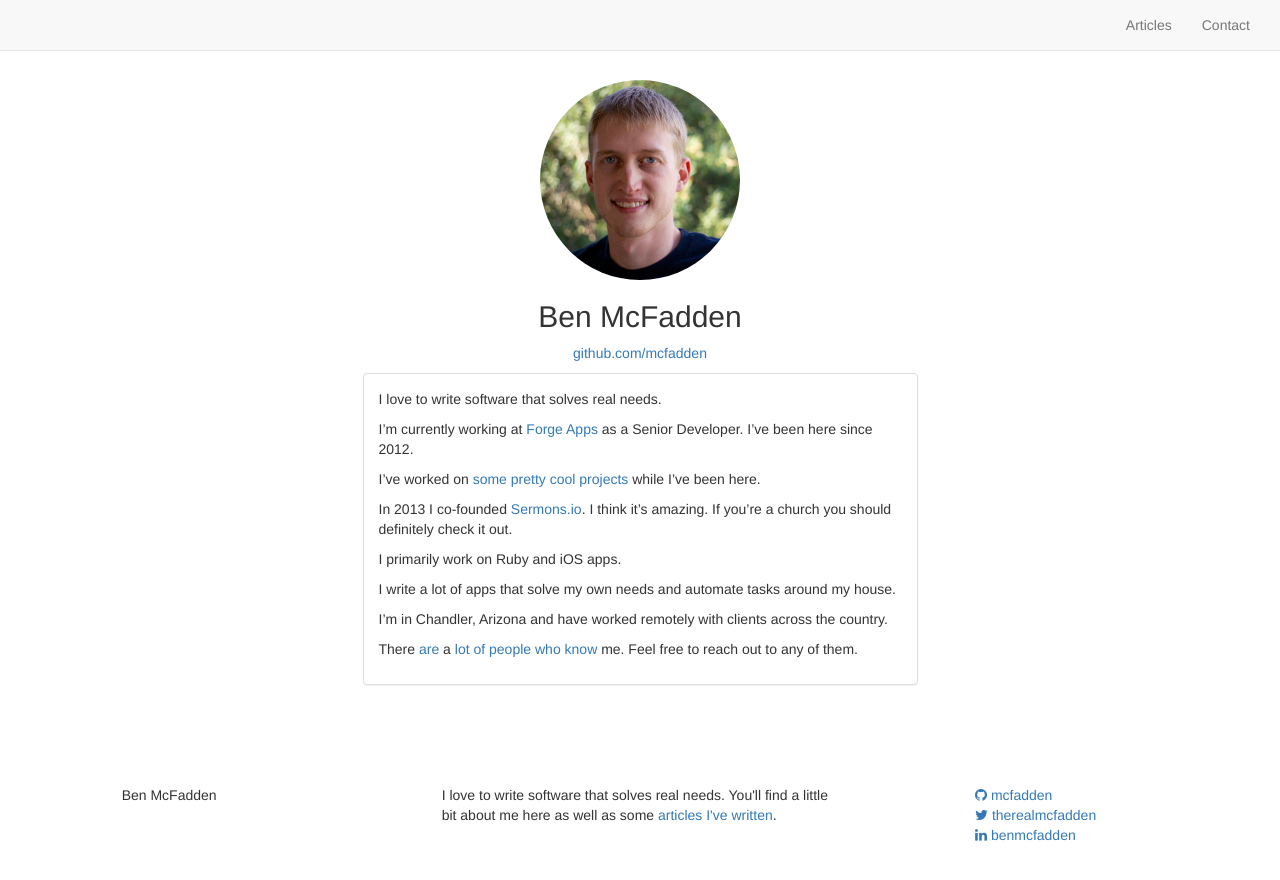
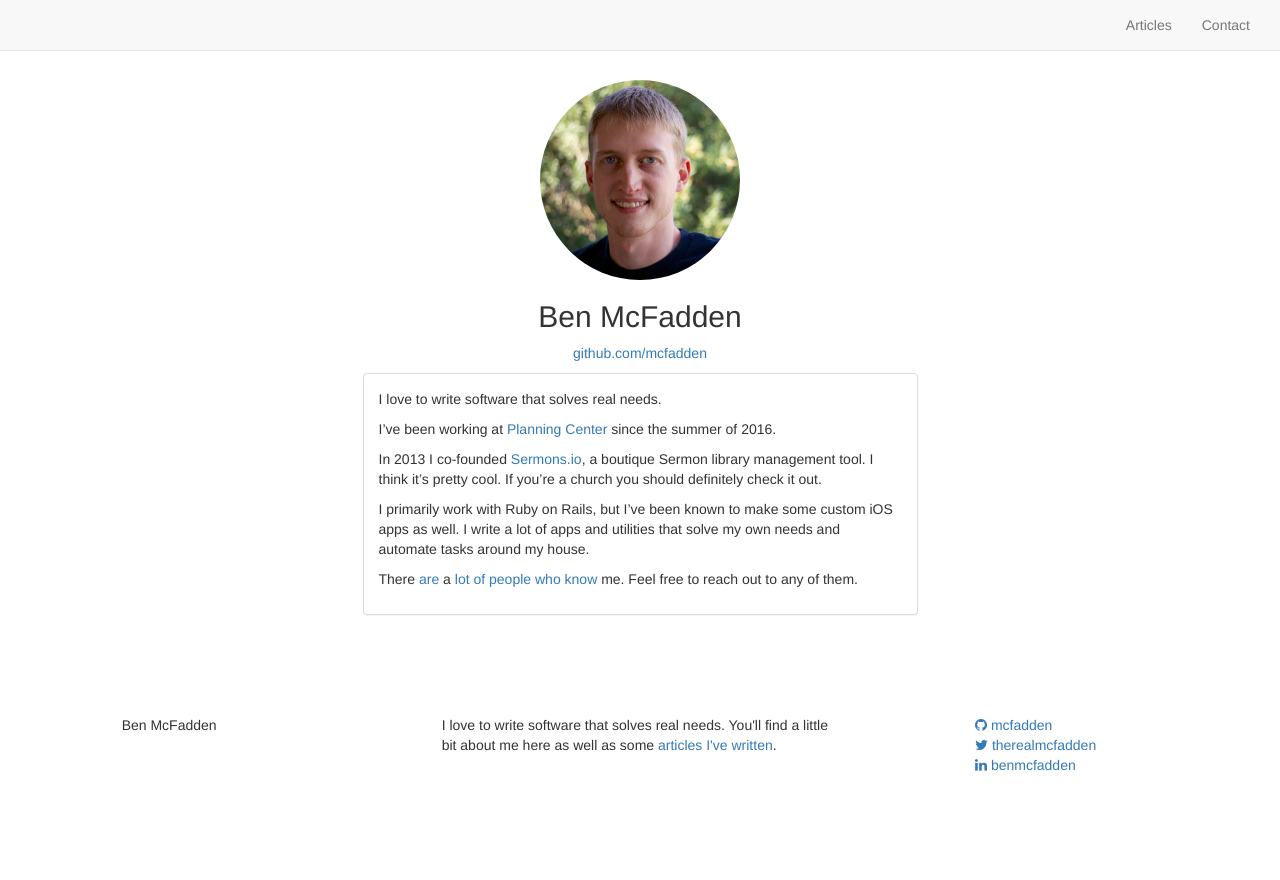
Before and after one commit to mcfadden/mcfadden.github.io, a Jekyll site: the page built from index.md, in a window 1280 px wide. Shown: the top 880 px of the page. Built offline with Jekyll 4.4.1, drawn with Linux system fonts in a browser that asks for light colours; nearby versions of some CDN libraries.

Commit message:
Update homepage copy

```diff
--- a/index.md
+++ b/index.md
@@ -6,23 +6,17 @@ title: Ben McFadden
 
 I love to write software that solves real needs.
 
-I'm currently working at [Forge Apps](http://forgeapps.com) as a Senior Developer. I've been here since 2012.
+I've been working at [Planning Center](https://planning.center) since the summer of 2016.
 
-I've worked on [some](http://theworshipinitiative.com) [pretty](https://itunes.apple.com/us/app/john-piper-daily-devotional/id553049864?mt=8) [cool](http://lightstock.com) [projects](https://itunes.apple.com/us/app/ask-pastor-john/id606284215?mt=8) while I've been here.
+In 2013 I co-founded [Sermons.io](https://sermons.io/?utm_source=benmcfaddenio&utm_medium=link&utm_campaign=product_link), a boutique Sermon library management tool. I think it's pretty cool. If you're a church you should definitely check it out.
 
-In 2013 I co-founded [Sermons.io](https://sermons.io/?utm_source=benmcfaddenio&utm_medium=link&utm_campaign=product_link). I think it's amazing. If you're a church you should definitely check it out.
-
-I primarily work on Ruby and iOS apps.
-
-I write a lot of apps that solve my own needs and automate tasks around my house.
-
-I'm in Chandler, Arizona and have worked remotely with clients across the country.
+I primarily work with Ruby on Rails, but I've been known to make some custom iOS apps as well. I write a lot of apps and utilities that solve my own needs and automate tasks around my house.
 
 There [are](http://twitter.com/jonathanrbailey)
 a [lot](http://twitter.com/kvangork)
 [of](http://twitter.com/mcphat)
 [people](http://twitter.com/joshdavidbailey)
 [who](http://twitter.com/davidryount)
-[know](http://twitter.com/gordykeene)
+[know](http://twitter.com/apstew)
 me.
 Feel free to reach out to any of them.
```
